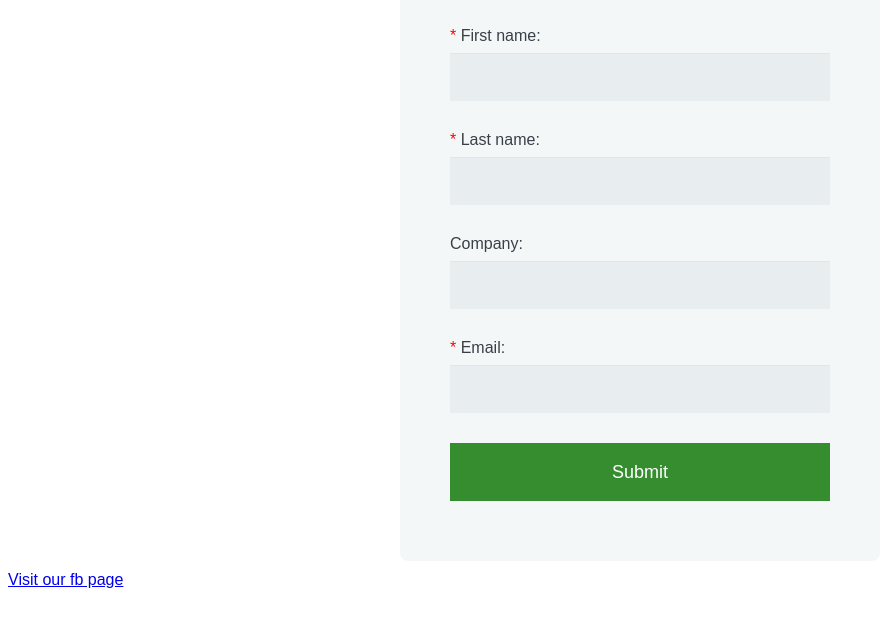
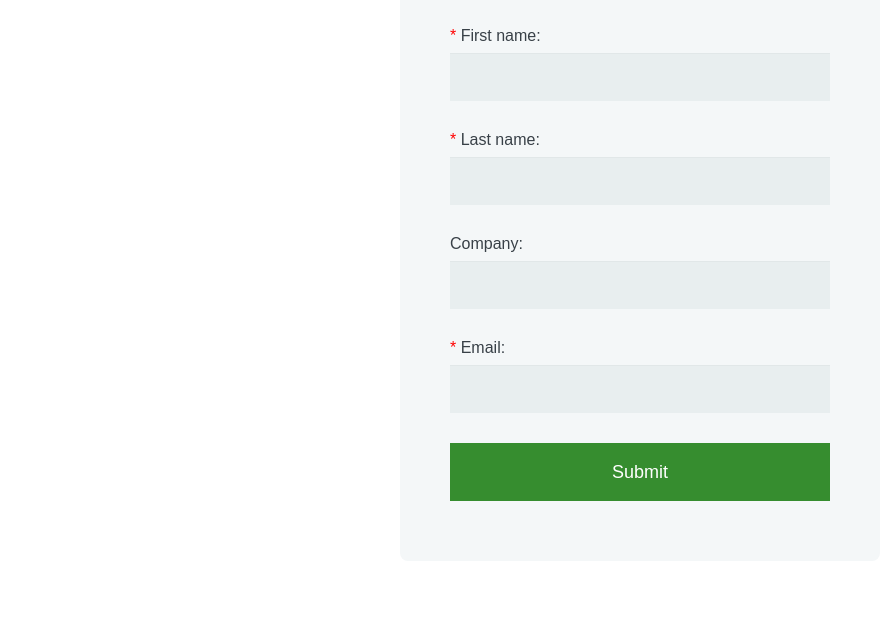
Before and after one commit to ujurkowicz/Form-Handler, a plain HTML site: page index.html in a window 1280 px wide. Shown: the part 100-726 px from the top of the page, without its empty margins (0-884 px from the left). Drawn offline with Linux system fonts and the light colour scheme.

Commit message:
Update index.html

```diff
--- a/index.html
+++ b/index.html
@@ -109,6 +109,5 @@
     </div>
         <button type="submit" class="btn btn-primary btn-ghost">Submit</button>
     </form>
-    <a href="https://www.facebook.com/LeicaCamera/">Visit our fb page</a>
 </body>
 </html>
```
